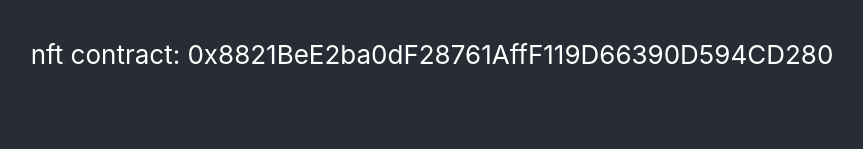
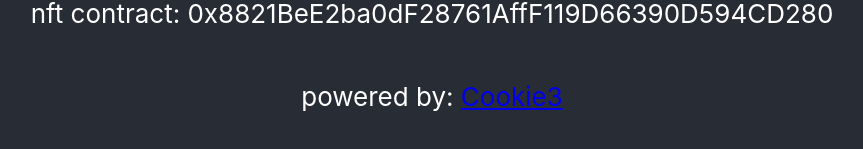
Before and after one commit to dzienisz/jp2-notification, a React (Create React App) app: page / in a window 1280 px wide. Shown: the part 547-696 px from the top of the page, without its empty margins (208-1071 px from the left). Built offline with nearby package versions, Linux system fonts and the light colour scheme; no server answers.

Commit message:
feat: degods changes

```diff
--- a/src/App.js
+++ b/src/App.js
@@ -27,12 +27,21 @@ function App() {
     <div className="App">
       <header className="App-header">
         <img
-          src={"https://www.jpdlugi.org/assets/photos/jp2.png"}
+          // src={"https://www.jpdlugi.org/assets/photos/jp2.png"}
+          src={
+            "https://th.bing.com/th/id/R.f42b3e5003c043f69bda106b3b09b5ce?rik=9%2b0UKklJ0Sw%2f2A&pid=ImgRaw&r=0"
+          }
           className="App-logo"
           alt="logo"
         />
         <p>price: {price.toFixed(2)}USD</p>
         <p>nft contract: {contractAddress}</p>
+        <p>
+          powered by:{" "}
+          <a href="https://cookie3.co" alt="Cookie3">
+            Cookie3
+          </a>
+        </p>
       </header>
     </div>
   );
```
